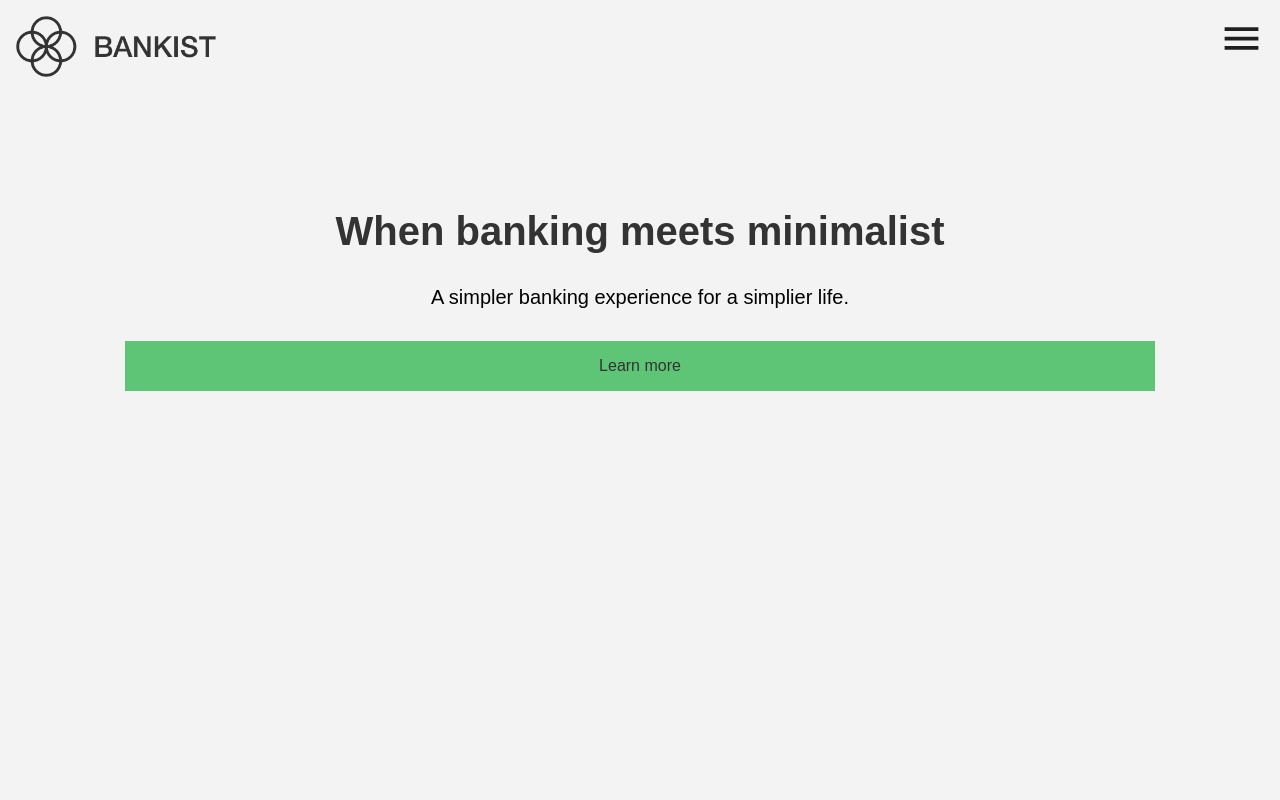
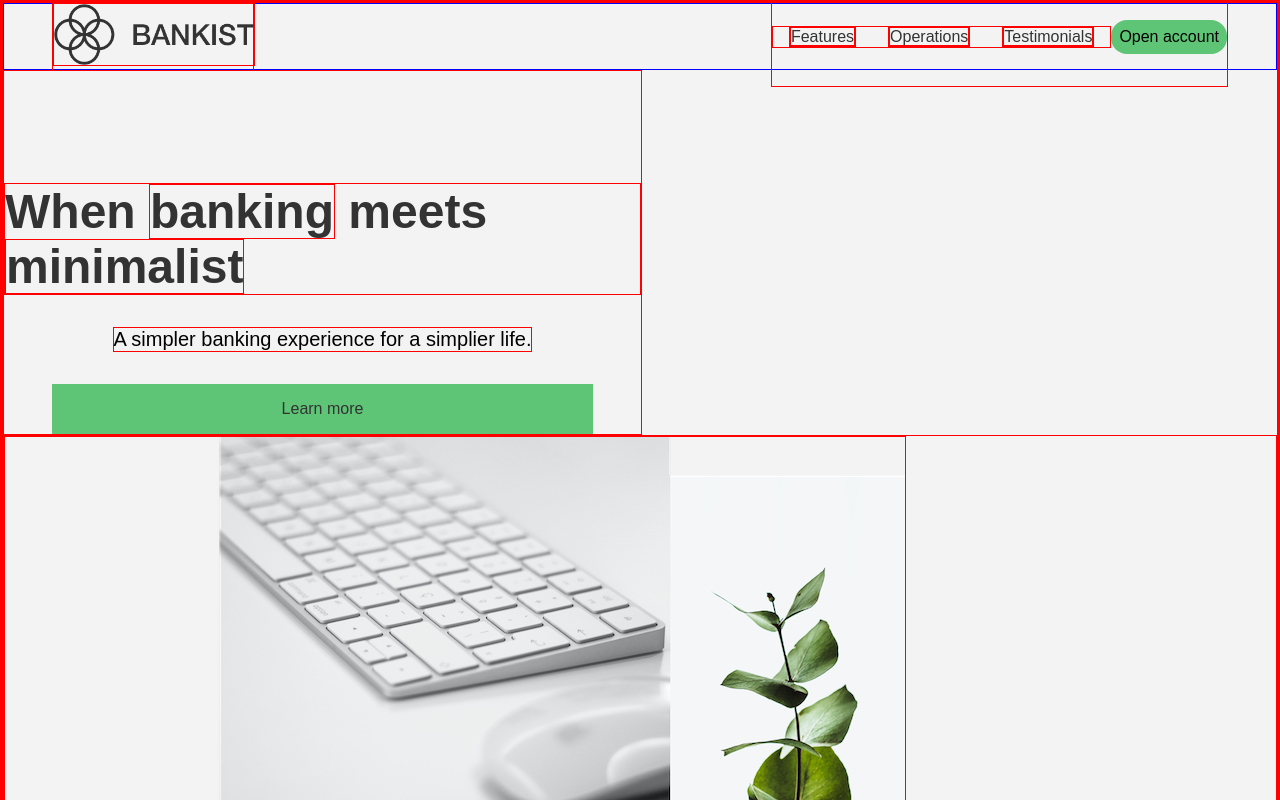
Before and after one commit to raymund-corpuz/bankist-fully-responsive-website, a plain HTML site: page index.html in a window 1280 px wide. Shown: the top 800 px of the page. Drawn offline with nearby package versions, Linux system fonts and the light colour scheme; a web font is replaced by a local one.

Commit message:
bankist_responsive-design: Making the Navbar responsive

```diff
--- a/index.html
+++ b/index.html
@@ -37,7 +37,7 @@
           <button class="open__account">Open account</button>
         </div>
         <div class="menu">
-          <svg xmlns="http://www.w3.org/2000/svg" height="45px" viewBox="0 -960 960 960" width="45px" fill="#1f1f1f"><path d="M120-240v-80h720v80H120Zm0-200v-80h720v80H120Zm0-200v-80h720v80H120Z"/></svg>
+          <svg xmlns="http://www.w3.org/2000/svg" height="35px" viewBox="0 -960 960 960" width="35px" fill="#1f1f1f"><path d="M120-240v-80h720v80H120Zm0-200v-80h720v80H120Zm0-200v-80h720v80H120Z"/></svg>
         </div>
       </nav>
       <!-- left-feature -->
--- a/style.css
+++ b/style.css
@@ -281,3 +281,55 @@ body {
   font-size: 0.9rem;
   text-decoration: none;
 }
+
+@media (min-width: 920px) {
+  * {
+    border: 1px solid red;
+  }
+  .hero {
+    display: flex;
+    flex-direction: column;
+    padding: 0;
+  }
+  .nav__bar {
+    display: flex;
+    border: 1px solid blue;
+    justify-content: space-between;
+    align-items: center;
+    margin: 0;
+    height: 65px;
+    padding: 0 3rem;
+  }
+  .nav__links,
+  .nav__items {
+    display: flex;
+    align-items: center;
+  }
+  .nav__link {
+    margin: 0 1rem;
+    list-style-type: none;
+  }
+
+  .nav__link a {
+    text-decoration: none;
+    color: #333;
+    font-size: 1rem;
+  }
+
+  .menu {
+    display: none;
+  }
+
+  .left-hero-section {
+    width: 50%;
+  }
+
+  .left-hero-title {
+    text-align: start;
+    font-size: 3rem;
+  }
+
+  .right-hero-section {
+    display: flex;
+  }
+}
```
